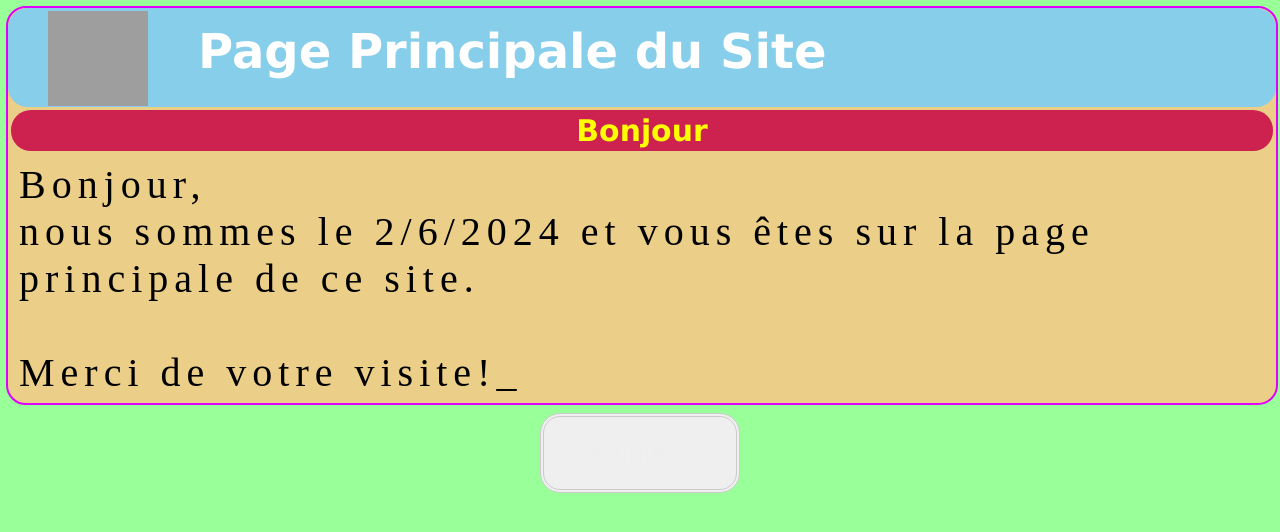
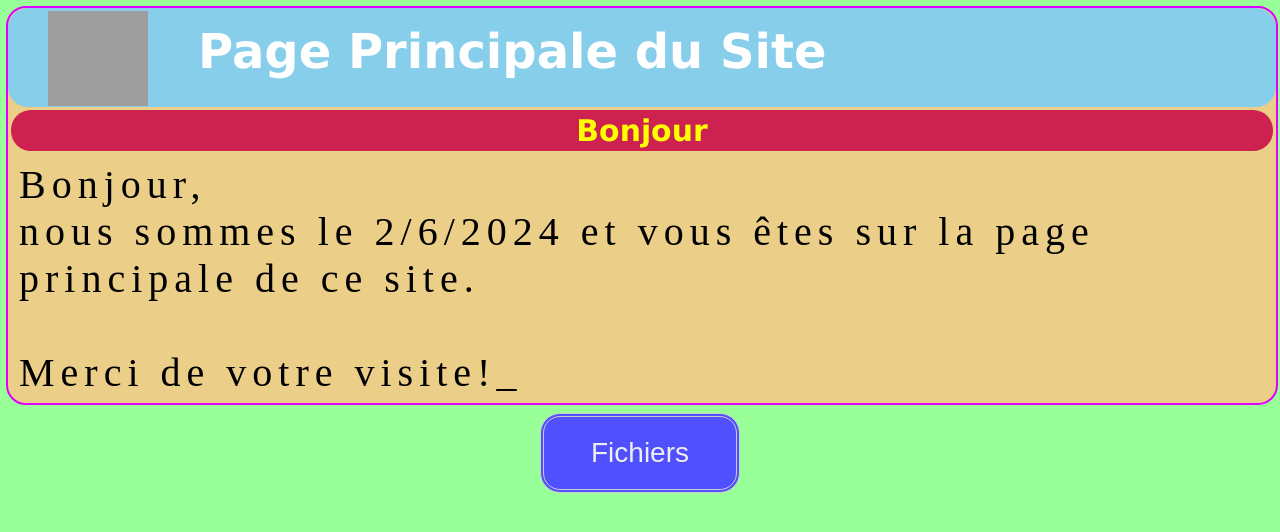
Before and after one commit to AstralArchitect/AstralArchitect.github.io, a PHP site: page /home/index-pc.html in a window 1280 px wide. Shown: the top 532 px of the page. Run offline with PHP 8.4, Linux system fonts and the light colour scheme; grey boxes are pictures that could not be loaded.

Commit message:
Update feuille.css

```diff
--- a/assets/start/feuille.css
+++ b/assets/start/feuille.css
@@ -193,7 +193,7 @@
 }
 button {
         display: inline-block;
-        background-color: #;
+        background-color: #5050ff;
         border-radius: 20px;
         border: 4px double #cccccc;
         color: #eeeeee;
```
